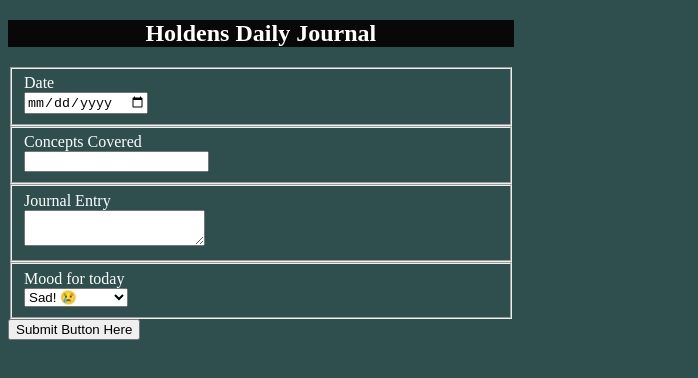
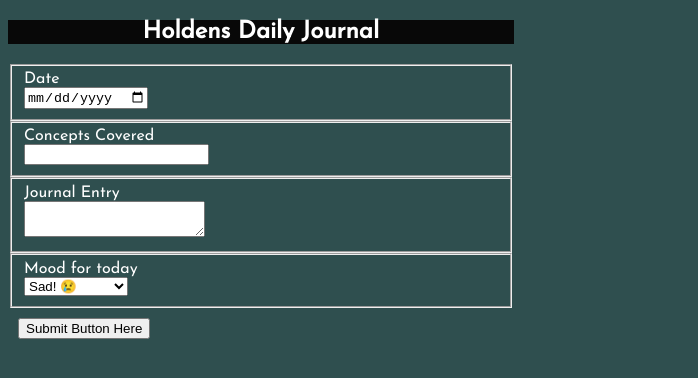
Before and after one commit to HoldenDReed/E20-dailyJournal, a plain HTML site: page index.html in a window 1280 px wide. Shown: the full height of the page, 0-698 px from the left. Drawn offline with Linux system fonts and the light colour scheme; grey boxes are pictures that could not be loaded.

Commit message:
added styling

```diff
--- a/index.html
+++ b/index.html
@@ -1,6 +1,9 @@
 <!DOCTYPE html>
 <html lang="en">
 <head>
+    <link rel="preconnect" href="https://fonts.googleapis.com">
+<link rel="preconnect" href="https://fonts.gstatic.com" crossorigin>
+<link href="https://fonts.googleapis.com/css2?family=Josefin+Sans&display=swap" rel="stylesheet">
     <link rel="stylesheet" href="styles/main.css">
     <meta charset="UTF-8">
     <meta http-equiv="X-UA-Compatible" content="IE=edge">
@@ -38,9 +41,10 @@
                 <option value="sleepy">Sleepy! 🐱‍👤</option>
             </select>
             </fieldset>
+            <input type="submit" name=" sbutton" class="submitButton" value="Submit Button Here">
     </form>
 
-            <input type="submit" name="submitButton" class="submitButton" value="Submit Button Here">
+
 
 
 
--- a/styles/main.css
+++ b/styles/main.css
@@ -1,3 +1,4 @@
+/* font-family: 'Josefin Sans', sans-serif; */
 .container {
     display: flex;
     flex-direction: column;
@@ -7,6 +8,7 @@
     width: 40%;
 }
 body{
+    font-family: 'Josefin Sans', sans-serif;
     background-color: darkslategray;
     color: white;
 }
@@ -21,3 +23,6 @@ h2 {
     float: right;
     margin-right: 30%;
 }
+.submitButton {
+    margin: 10px;
+}
```
